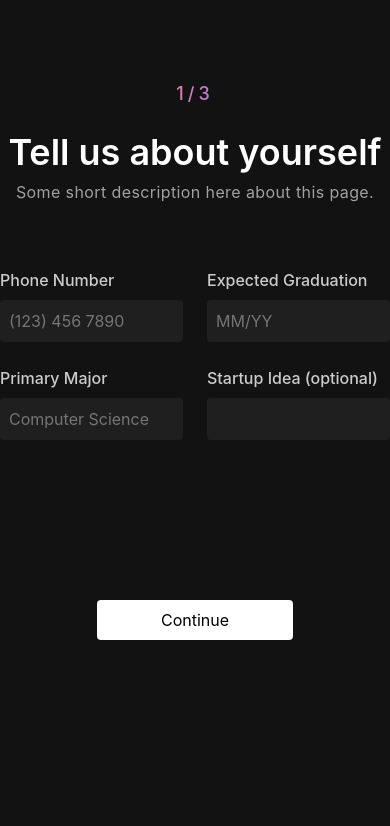
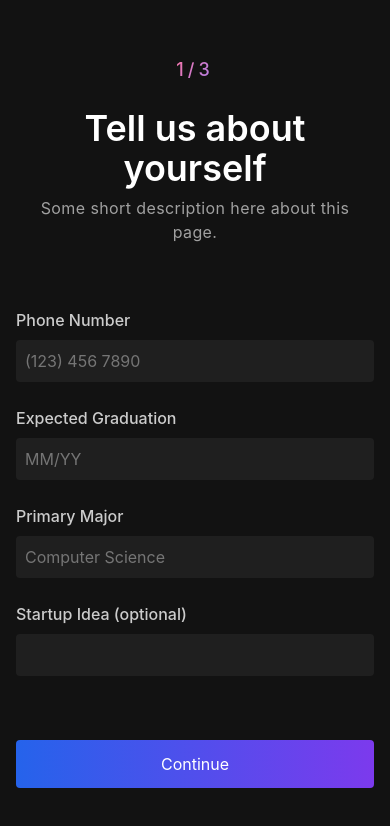
Before and after one commit to veovirginia/veo-website, a Next.js app: page /onboard in a window 390 px wide. Shown: the top 826 px of the page. Built offline with nearby package versions, Linux system fonts and the light colour scheme.

Commit message:
Onboard responsiveness/layout fixes

```diff
--- a/src/components/onboard/StepOne.tsx
+++ b/src/components/onboard/StepOne.tsx
@@ -9,7 +9,7 @@ export default function StepOne() {
             title="Tell us about yourself"
             description="Some short description here about this page."
          />
-         <div className="grid grid-cols-2 gap-6 pt-16">
+         <div className="grid grid-cols-1 md:grid-cols-2 gap-6 my-16">
             <Input
                label="Phone Number"
                placeholder="(123) 456 7890"
--- a/src/pages/login.tsx
+++ b/src/pages/login.tsx
@@ -30,7 +30,7 @@ export default function Login() {
                <Input label="Password" placeholder="********" type="password" />
             </div>
             {/* Hover animating gradient */}
-            <button className="w-full p-2 rounded bg-white text-black flex justify-center items-center space-x-2">
+            <button className="w-full p-3 rounded bg-white text-black flex justify-center items-center space-x-2">
                <BiDoorOpen className="h-5 w-5" />
                <span>Access Dashboard</span>
             </button>
--- a/src/pages/onboard.tsx
+++ b/src/pages/onboard.tsx
@@ -7,8 +7,8 @@ import { AnimatePresence } from "framer-motion"
 export default function Onboard() {
    const [step, setStep] = useState(1)
    return (
-      <div className="bg-background w-full min-h-screen relative">
-         <div className="pt-20 max-w-2xl mx-auto min-h-[40rem] flex flex-col justify-between">
+      <div className="bg-background w-full min-h-screen relative flex items-center p-4">
+         <div className="w-full max-w-2xl mx-auto min-h-[40rem] flex flex-col md:justify-between">
             <AnimatePresence>
                <div>
                   {step === 1 && <StepOne />}
@@ -23,7 +23,7 @@ export default function Onboard() {
                >
                   <button
                      onClick={() => setStep(step - 1)}
-                     className={cn("rounded bg-white text-black px-6 py-2", {
+                     className={cn("rounded border-gray-500 border-2 text-white md:px-6 py-3 md:mt-0 mr-4 w-full md:w-auto grow md:grow-0 basis-1/2 md:basis-auto", {
                         hidden: step === 1,
                         block: step >= 2,
                      })}
@@ -32,9 +32,9 @@ export default function Onboard() {
                   </button>
                   <button
                      onClick={() => step < 3 && setStep(step + 1)}
-                     className="rounded bg-white text-black px-16 py-2"
+                     className="rounded bg-gradient-to-r from-blue-600 to-violet-600 text-white py-3 md:mt-0 w-full md:w-48 grow md:grow-0 basis-1/2 md:basis-auto"
                   >
-                     Continue
+                     {step != 3 ? "Continue" : "Finish"}
                   </button>
                </div>
             </AnimatePresence>
```
Also changed, not shown: 1 other file (tests, documents, lock files or other folders).
